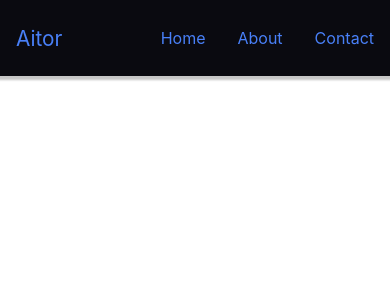
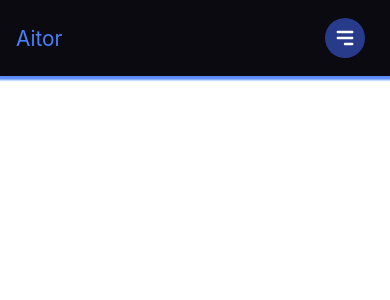
Before and after one commit to Aitor-bot/personalPortfolio, a React (Create React App) app: page / in a window 390 px wide. Shown: the top 300 px of the page. Built offline with nearby package versions, Linux system fonts and the light colour scheme.

Commit message:
finish responsive menu

```diff
--- a/src/components/Menu/Menu.js
+++ b/src/components/Menu/Menu.js
@@ -1,13 +1,22 @@
+
+import { useState } from "react";
 
 import '../Menu/Menu.scss'
 
 function Menu() {
+  const [isNavExpanded, setIsNavExpanded] = useState(false);
+
   return (
     <nav className="navigation_container">
       <a href="/" className="navigation_logo">
         Aitor
       </a>
-      <button className="hamburger">
+      <button
+        className="hamburger"
+        onClick={() => {
+          setIsNavExpanded(!isNavExpanded);
+        }}
+      >
         {/* icon from heroicons.com */}
         <svg
           xmlns="http://www.w3.org/2000/svg"
@@ -22,7 +31,12 @@ function Menu() {
           />
         </svg>
       </button>
-      <div className="navigation_menu">
+
+      <div
+        className={
+          isNavExpanded ? "navigation_menu expanded" : "navigation_menu"
+        }
+      >
         <ul>
           <li>
             <a href="/home">Home</a>
--- a/src/components/Menu/Menu.scss
+++ b/src/components/Menu/Menu.scss
@@ -7,7 +7,7 @@
     padding: 0.5rem 0rem;
     background-color: #0a0a10;
     color: rgb(255, 255, 255);
-    box-shadow: 0 2px 2px 2px rgba(9, 9, 9, 0.23);
+    box-shadow: 0 2px 2px 2px rgba(73, 128, 248, 0.9);
 
 }
 
@@ -32,10 +32,12 @@
     display: flex;
     padding: 0;
 }
+
 .navigation_menu li {
     list-style-type: none;
     margin: 0 1rem;
 }
+
 .navigation_menu li a {
     text-decoration: none;
     display: block;
@@ -57,6 +59,44 @@
     transform: translateY(-50%);
     display: none;
 }
+
 .hamburger:hover {
     background-color: #2642af;
 }
+
+@media screen and (max-width: 768px) {
+    .hamburger {
+      display: block;
+    }
+
+    .navigation_menu ul {
+      flex-direction: column;
+      position: absolute;
+      top: 60px;
+      left: 0;
+      width: 100%;
+      height: calc(100vh - 60px);
+      background-color: #0a0a10;
+      border-top: 1px solid black;
+      display: none;
+    }
+
+    .navigation_menu li {
+      text-align: center;
+      margin: 0;
+    }
+
+    .navigation_menu li a {
+      color: white;
+      width: 100%;
+      padding: 1.5rem 0;
+    }
+
+    .navigation_menu li:hover {
+      background-color: #eee;
+    }
+
+    .navigation_menu.expanded ul {
+      display: block;
+    }
+  }
```
Lines whose indentation alone changed are shown as unchanged.
